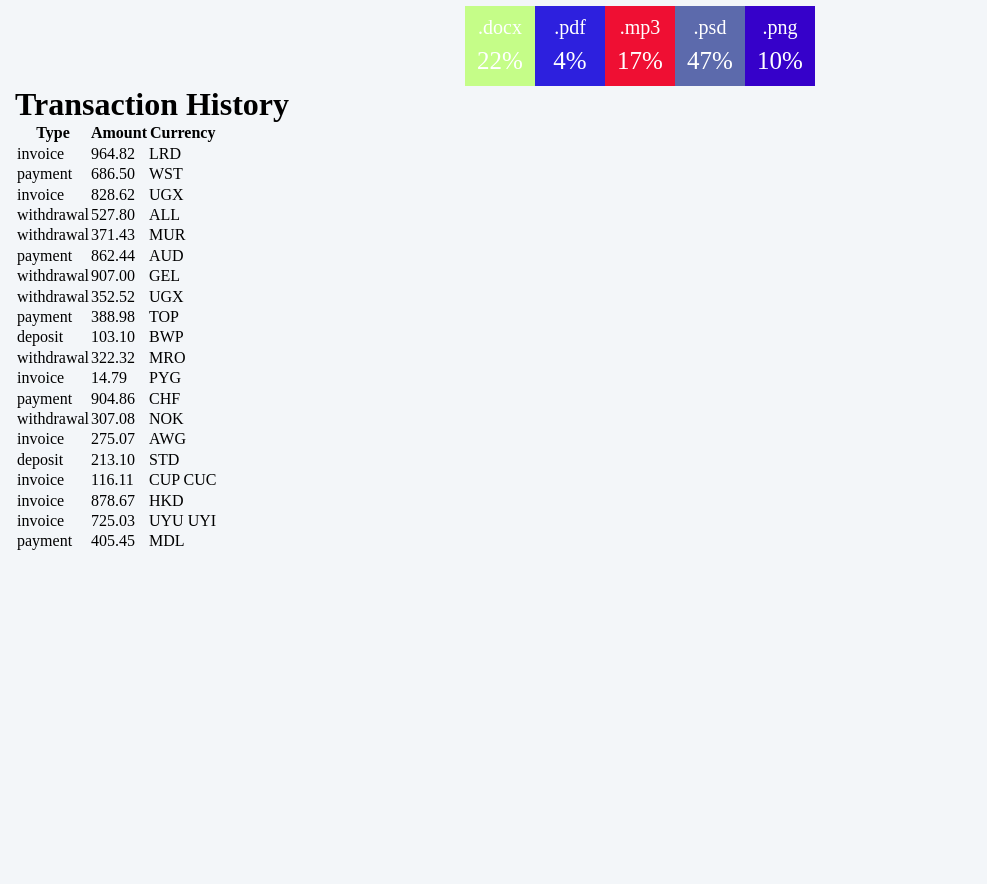
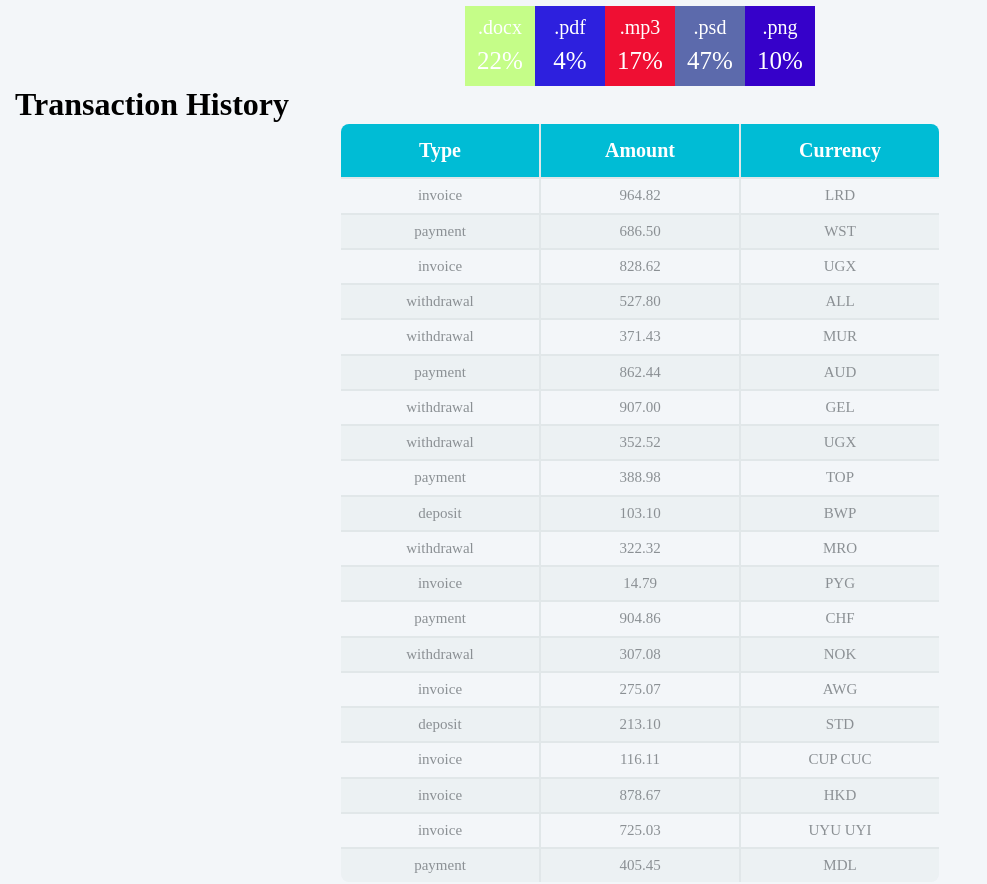
Before and after one commit to myaryhin0201/goit-react-hw-01-components, a React (Create React App) app: page / in a window 1280 px wide. Shown: the part 1290-2174 px from the top of the page, without its empty margins (0-987 px from the left). Before the commit the page ends 1843 px from the top, so only its background shows below. Built offline with nearby package versions, Linux system fonts and the light colour scheme.

Commit message:
add style to transactions

```diff
--- a/src/components/TransactionHistory/Transaction.jsx
+++ b/src/components/TransactionHistory/Transaction.jsx
@@ -1,4 +1,5 @@
 import PropTypes from 'prop-types';
+
 import {Fragment} from 'react';
 const Transaction = ({currency,amount,type}) => (
     <Fragment>
--- /dev/null
+++ b/src/components/TransactionHistory/Transaction.scss
@@ -0,0 +1,34 @@
+.transaction-history {
+  border: 2px solid #e1e7e9;
+  border-radius: 10px;
+  overflow: hidden;
+  text-align: center;
+  margin: 0 auto;
+  border-collapse: collapse;
+  & th,
+  & td {
+    border: 2px solid #e1e7e9;
+  }
+}
+thead {
+  color: white;
+  font-size: 20px;
+  background-color: #00bcd5;
+  border: none;
+  & th {
+    padding: 15px 50px;
+    min-width: 200px;
+  }
+}
+tbody {
+  font-size: 15px;
+  color: #8b9094;
+  & tr {
+    &:nth-child(2n) {
+      background-color: #ecf1f3;
+    }
+  }
+  & td {
+    padding: 8px 0;
+  }
+}
--- a/src/components/TransactionHistory/TransactionHistory.jsx
+++ b/src/components/TransactionHistory/TransactionHistory.jsx
@@ -1,4 +1,5 @@
 import Transaction from './Transaction';
+import './Transaction.scss';
 const TransactionHistory = ({transHistory}) => (
 <table className="transaction-history">
     <thead>
```
